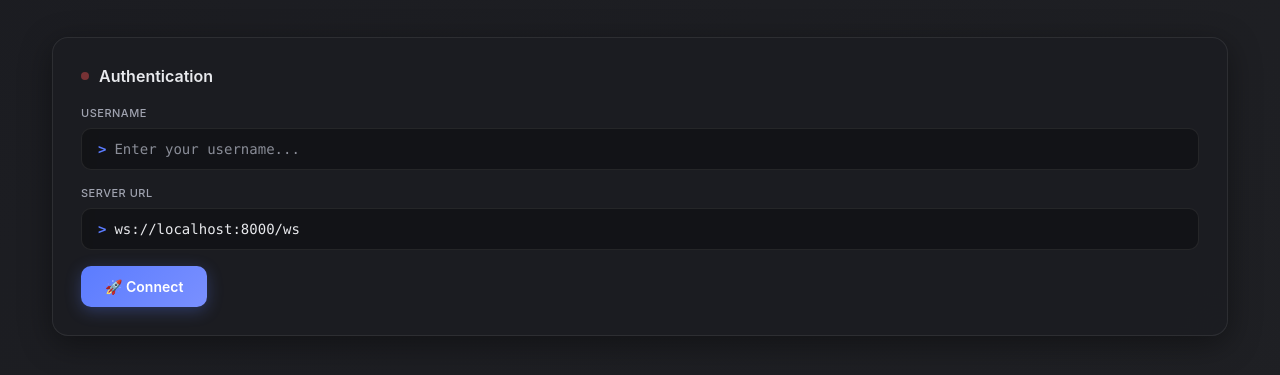
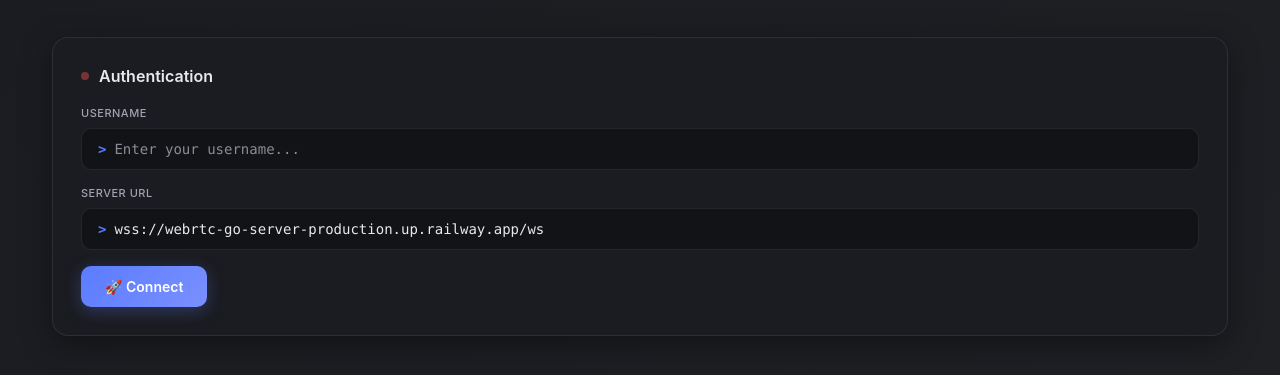
Before and after one commit to Rebe1Coding/webrtc-go-server, a plain HTML site: page index.html in a window 1280 px wide. Shown: the part 255-630 px from the top of the page. Drawn offline with Linux system fonts and the light colour scheme.

Commit message:
modified:   index.html

```diff
--- a/index.html
+++ b/index.html
@@ -395,7 +395,7 @@
                 <div class="terminal-label">Server URL</div>
                 <div class="terminal-input-wrapper">
                     <span class="terminal-prompt">></span>
-                    <input type="text" class="terminal-input" id="serverUrlInput" value="ws://localhost:8000/ws" placeholder="ws://localhost:8000/ws">
+                    <input type="text" class="terminal-input" id="serverUrlInput" value="wss://webrtc-go-server-production.up.railway.app/ws" placeholder="ws://localhost:8000/ws">
                 </div>
             </div>
             <button class="btn btn-primary" onclick="login()">
```
